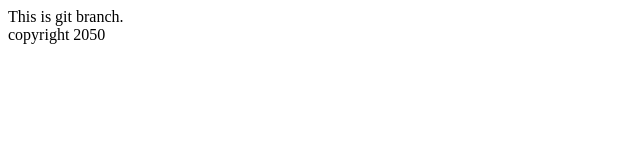
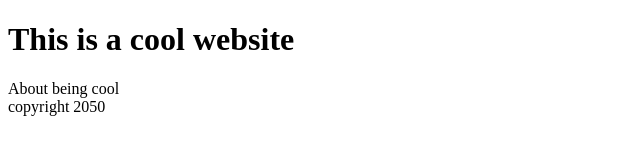
Before and after one commit to samnjab/git-lesson, a plain HTML site: page index.html in a window 1280 px wide. Shown: the whole page, without its empty margins (0-640 px from the left). Drawn offline with Linux system fonts and the light colour scheme.

Commit message:
edited the header and added a section

```diff
--- a/index.html
+++ b/index.html
@@ -8,8 +8,9 @@
 </head>
 <body>
 <header>
-  This is git branch.
+  <h1>This is a cool website</h1>
 </header>
+<section>About being cool</section>
 
 <footer>
   copyright 2050
```
